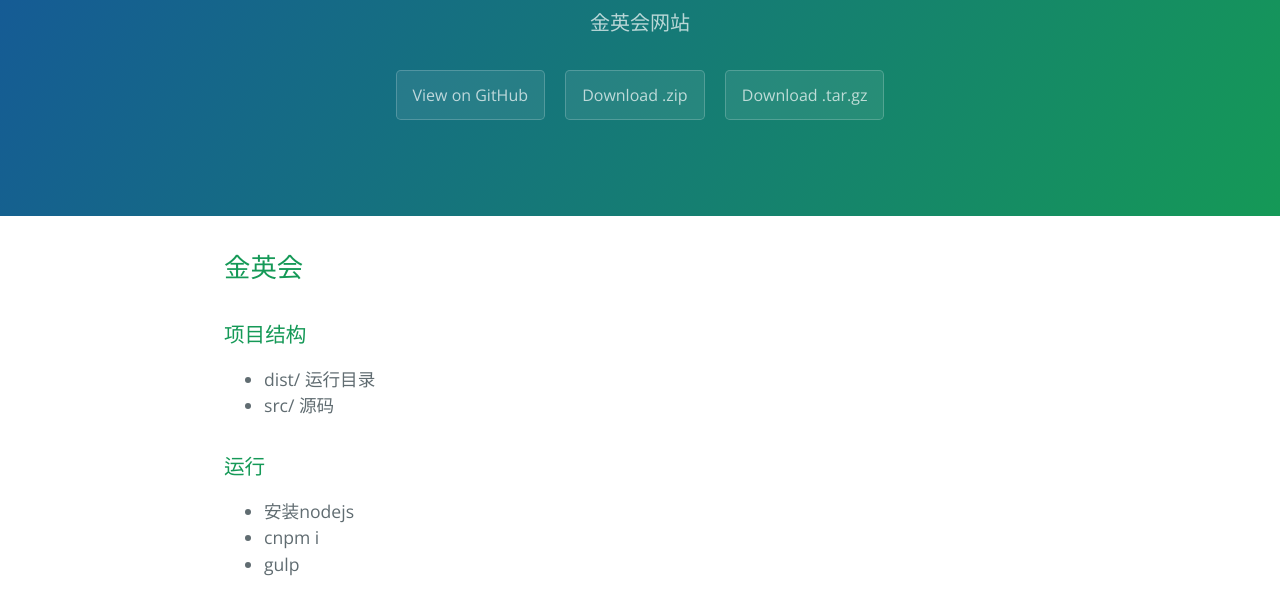
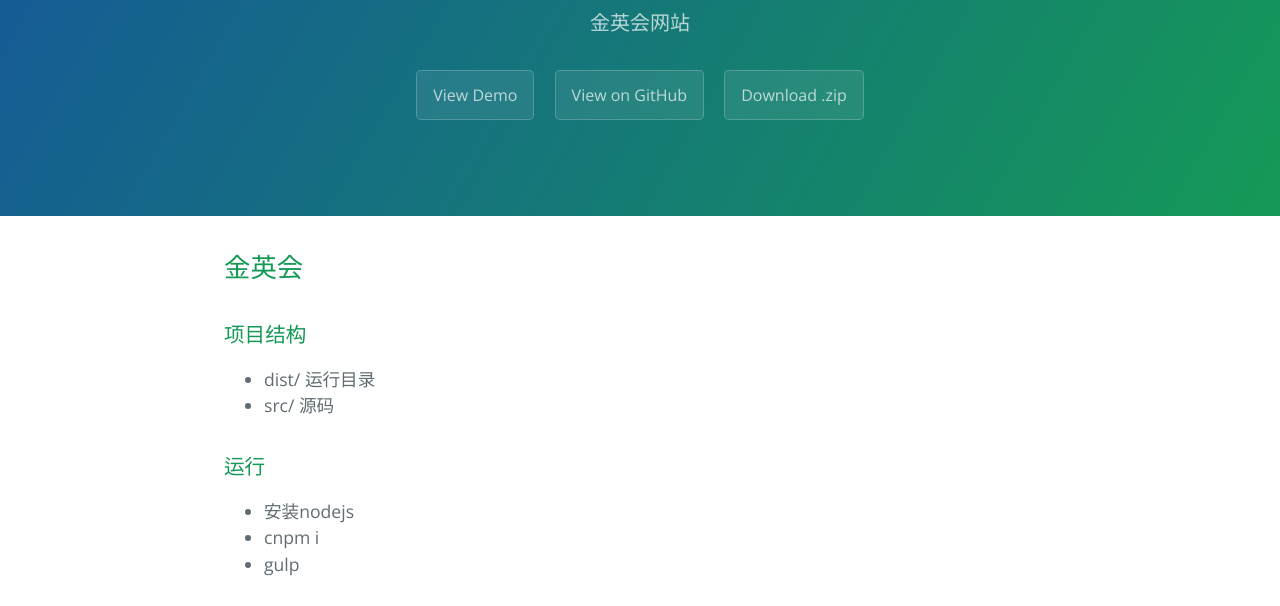
Before and after one commit to Moerj/jyh, a website: page index.html in a window 1280 px wide. Shown: the part 167-773 px from the top of the page. Drawn offline with nearby package versions, Linux system fonts and the light colour scheme.

Commit message:
修改page index部署

```diff
--- a/index.html
+++ b/index.html
@@ -13,9 +13,9 @@
     <section class="page-header">
       <h1 class="project-name">Jyh</h1>
       <h2 class="project-tagline">金英会网站</h2>
+      <a href="./dist/html/index.html" class="btn">View Demo</a>
       <a href="https://github.com/Moerj/jyh" class="btn">View on GitHub</a>
       <a href="https://github.com/Moerj/jyh/zipball/master" class="btn">Download .zip</a>
-      <a href="https://github.com/Moerj/jyh/tarball/master" class="btn">Download .tar.gz</a>
     </section>
 
     <section class="main-content">
```
